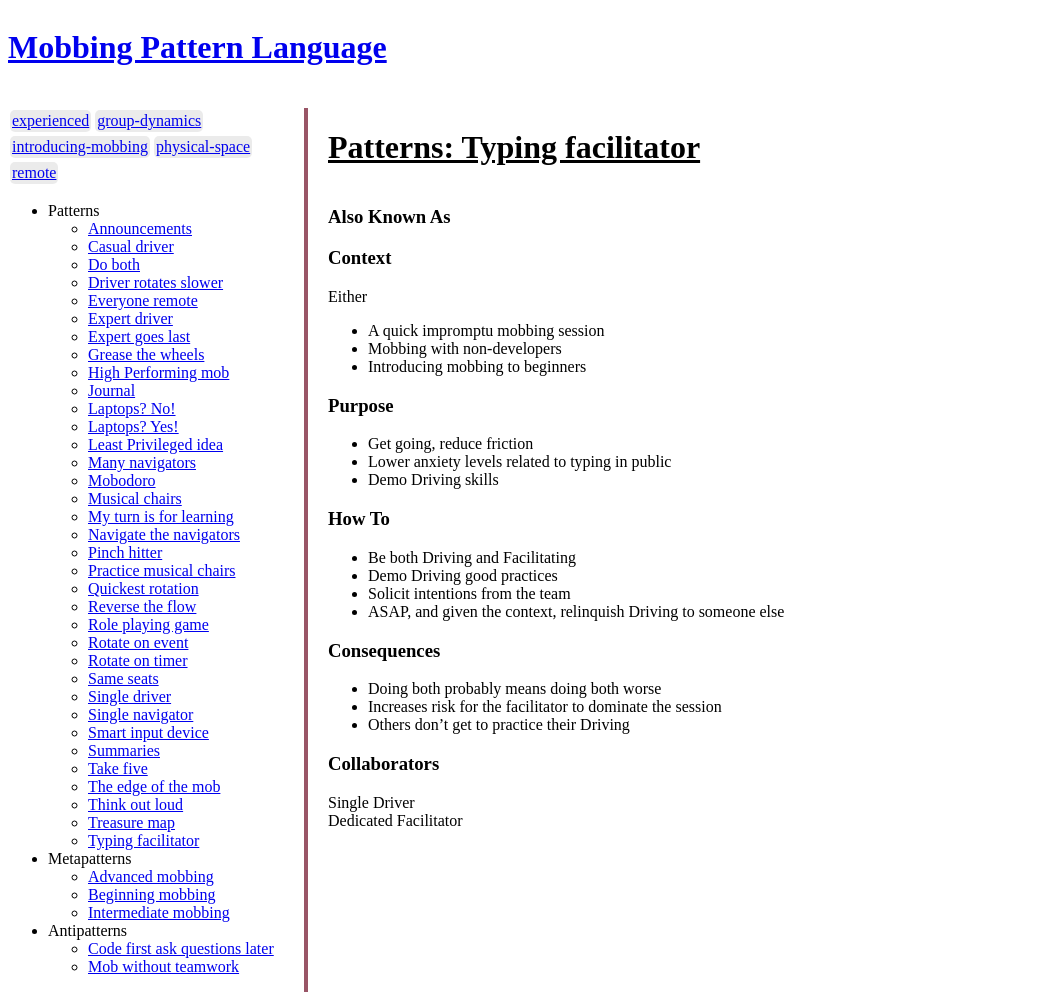
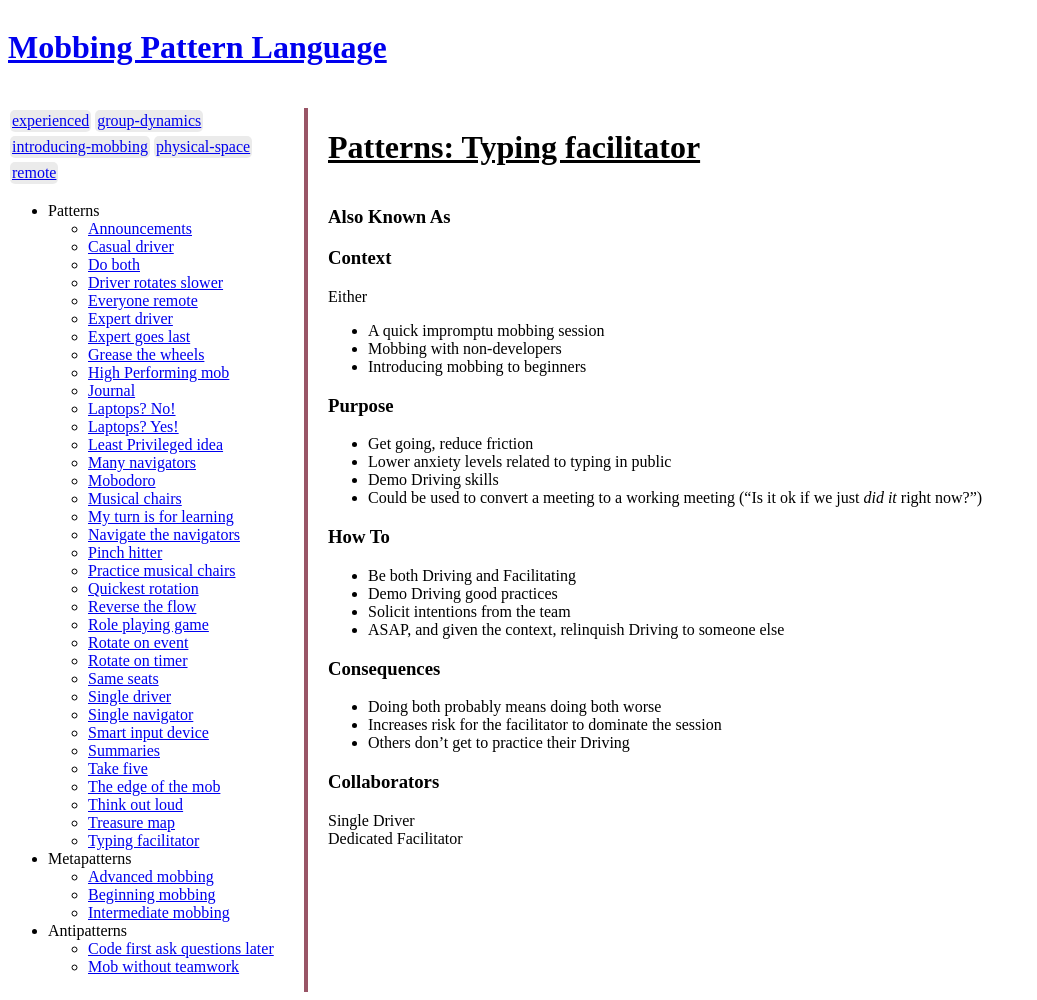
Before and after one commit to JayBazuzi/Mobbing-Pattern-Language, a Jekyll site: the page built from _patterns/Typing Facilitator.md, in a window 1280 px wide. Shown: the whole page, without its empty margins (0-1037 px from the left). Built offline with Jekyll 4.4.1, drawn with Linux system fonts in a browser that asks for light colours.

Commit message:
working meeting

```diff
--- a/_patterns/Typing Facilitator.md
+++ b/_patterns/Typing Facilitator.md
@@ -16,6 +16,7 @@ Either
 - Get going, reduce friction
 - Lower anxiety levels related to typing in public
 - Demo Driving skills
+- Could be used to convert a meeting to a working meeting ("Is it ok if we just *did it* right now?")
 
 # How To
 
```
